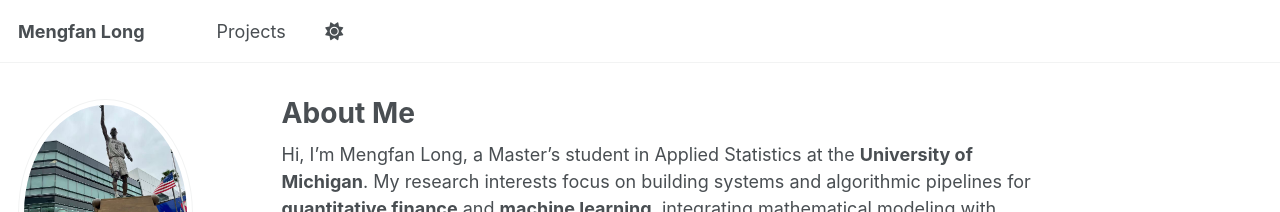
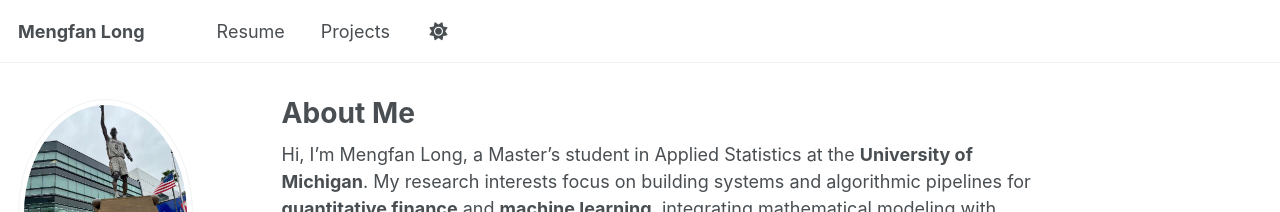
Before and after one commit to kevinlmf/kevinlmf.github.io, a Jekyll site: the page built from index.md, in a window 1280 px wide. Shown: the top 212 px of the page. Built offline with Jekyll 4.4.1, drawn with Linux system fonts in a browser that asks for light colours; a script that is not in the unit is left out.

Commit message:
Update navigation.yml

```diff
--- a/_data/navigation.yml
+++ b/_data/navigation.yml
@@ -1,3 +1,6 @@
 main:
+  - title: "Resume"
+    url: /cv/
+
   - title: "Projects"
     url: /projects/
```
